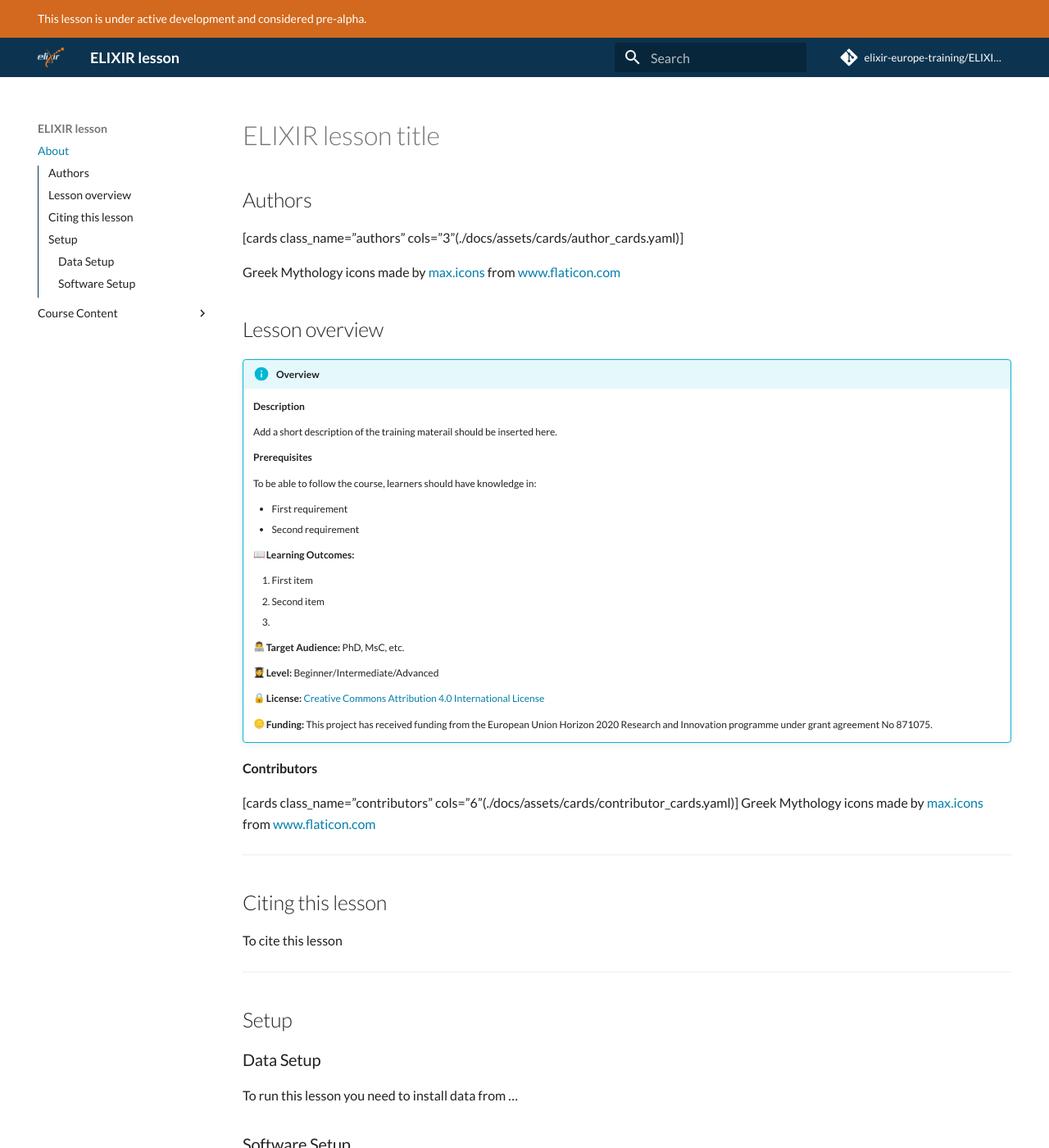
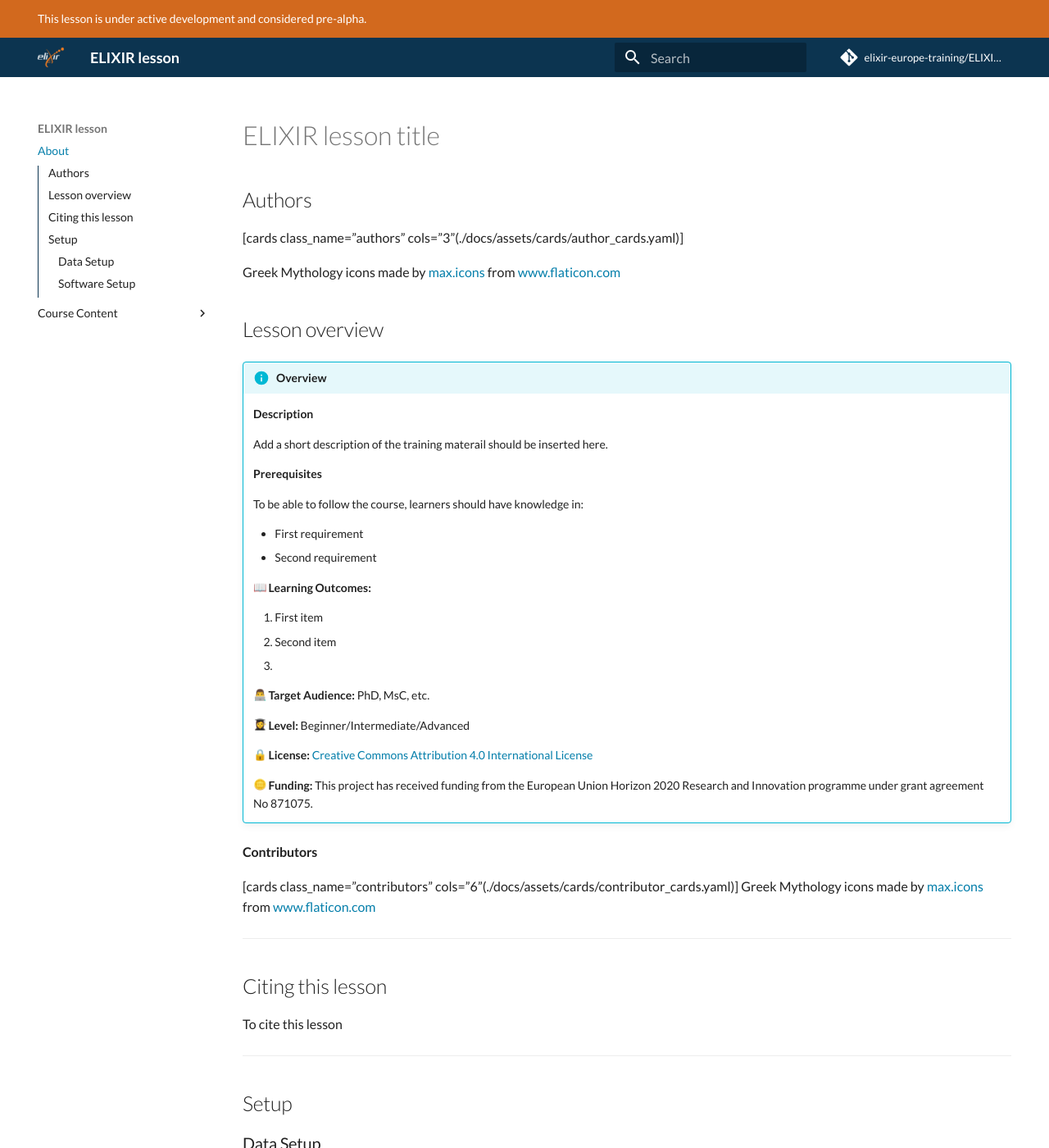
Before and after one commit to elixir-europe-training/ELIXIR-TrP-LessonTemplate-MkDocs, an MkDocs documentation site: the page built from docs/index.md, in a window 1280 px wide and 1400 px high. Shown: the whole window at 82% size. Built offline with MkDocs 1.6.1 and Material for MkDocs 9.7.7, drawn with Linux system fonts in a browser that asks for light colours; emoji names are drawn with the system emoji font; comment, search, counter and statistics services are not loaded.

Commit message:
Update extra.css

```diff
--- a/docs/stylesheets/extra.css
+++ b/docs/stylesheets/extra.css
@@ -26,5 +26,5 @@
 
 .md-typeset .admonition,
 .md-typeset details {
-  font-size: 12px
+  font-size: 14px
 }
```
